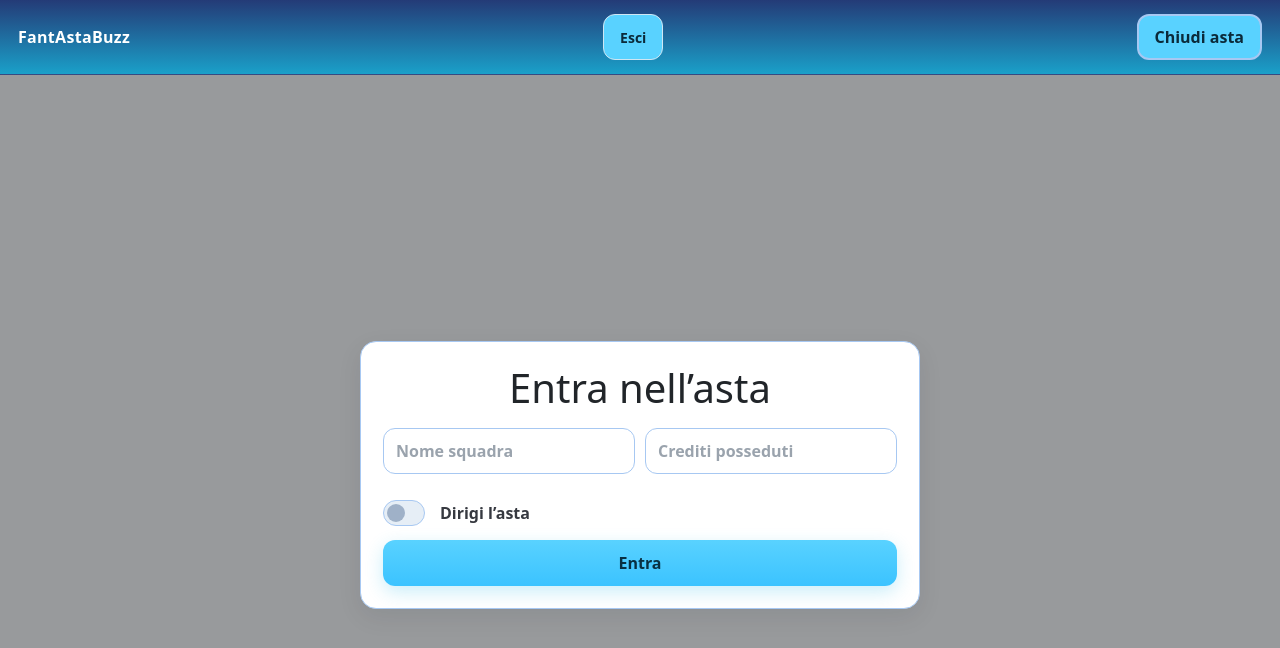
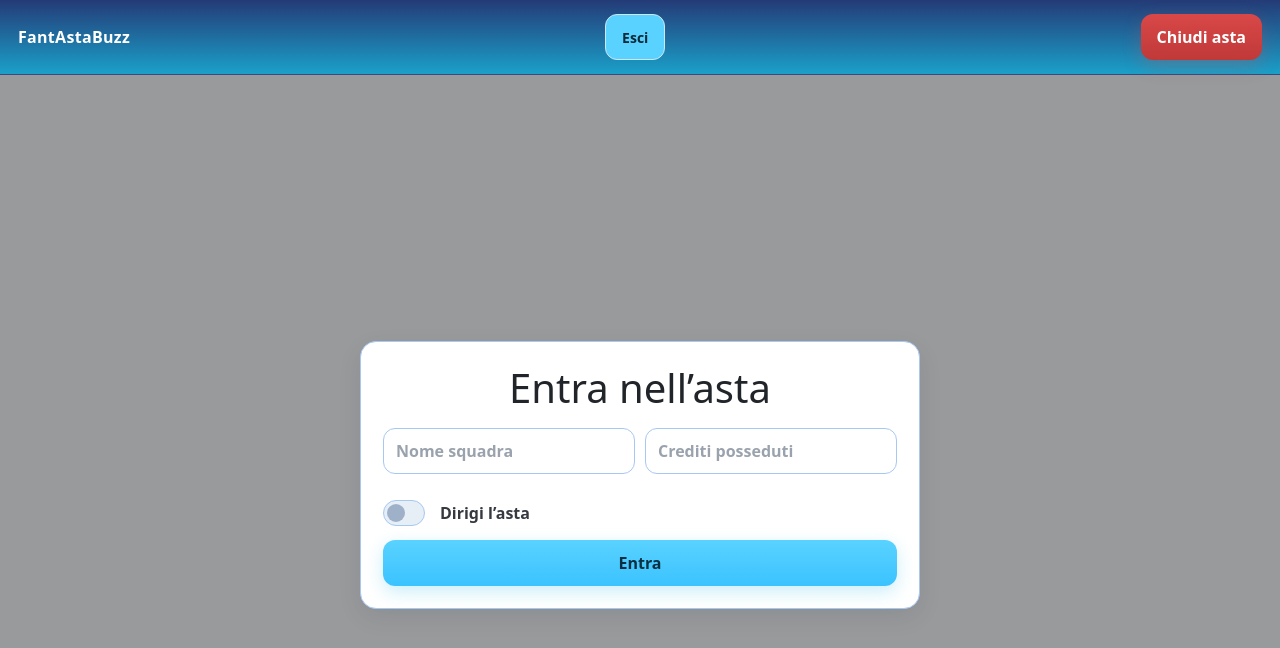
Before and after one commit to ValerioP29/FantaBuzz, a plain HTML site: page client/public/index.html in a window 1280 px wide. Drawn offline with nearby package versions, Linux system fonts and the light colour scheme; no server answers.

Commit message:
Add danger button styling

```diff
--- a/client/public/styles.css
+++ b/client/public/styles.css
@@ -252,6 +252,20 @@ body {
   color: #062112;
   font-weight: 800;
   border: none;
+}
+
+.btn-danger {
+  background: linear-gradient(180deg, var(--danger), #c03939);
+  color: #ffffff;
+  font-weight: 800;
+  border: none;
+  box-shadow: 0 6px 18px rgba(217, 72, 72, .28);
+}
+
+.btn-danger:hover {
+  filter: none;
+  background: linear-gradient(180deg, #c84a4a, #a83232);
+  box-shadow: 0 10px 28px rgba(217, 72, 72, .36);
 }
 
 .btn-outline {
```
